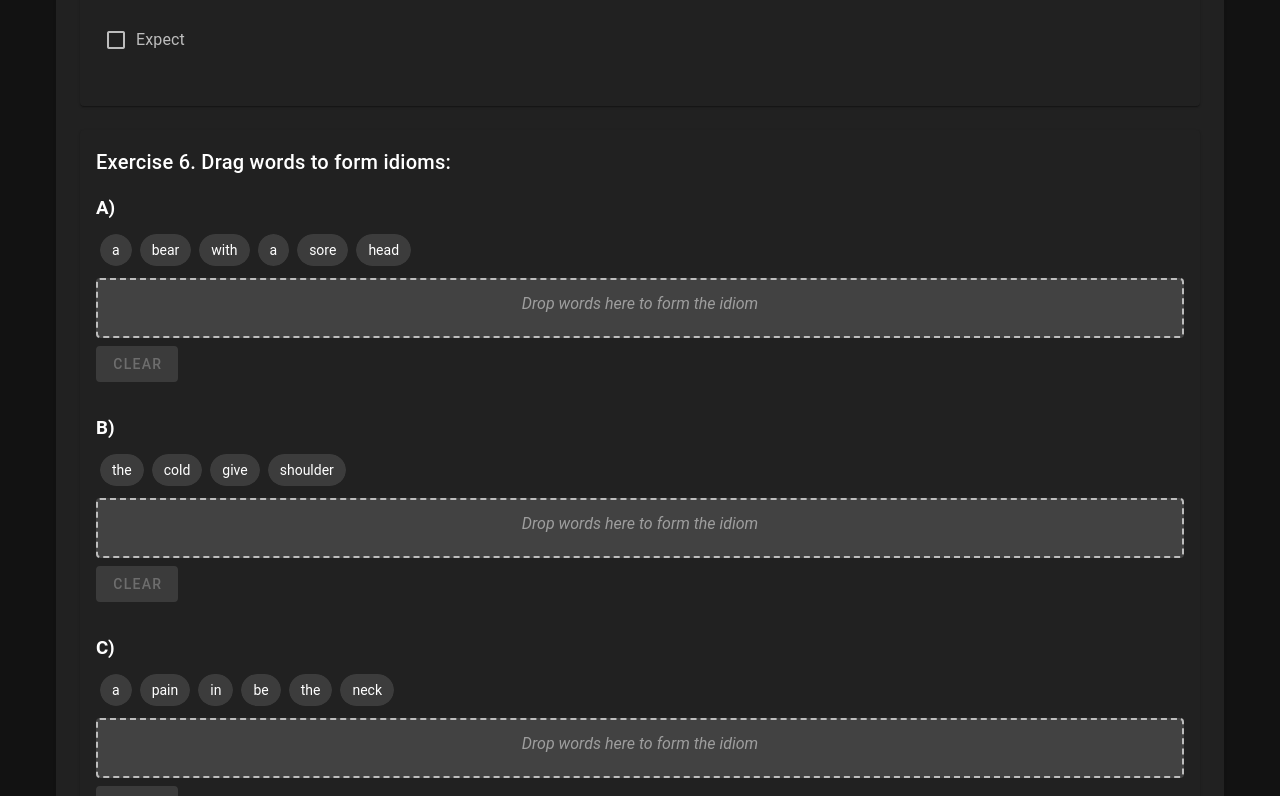
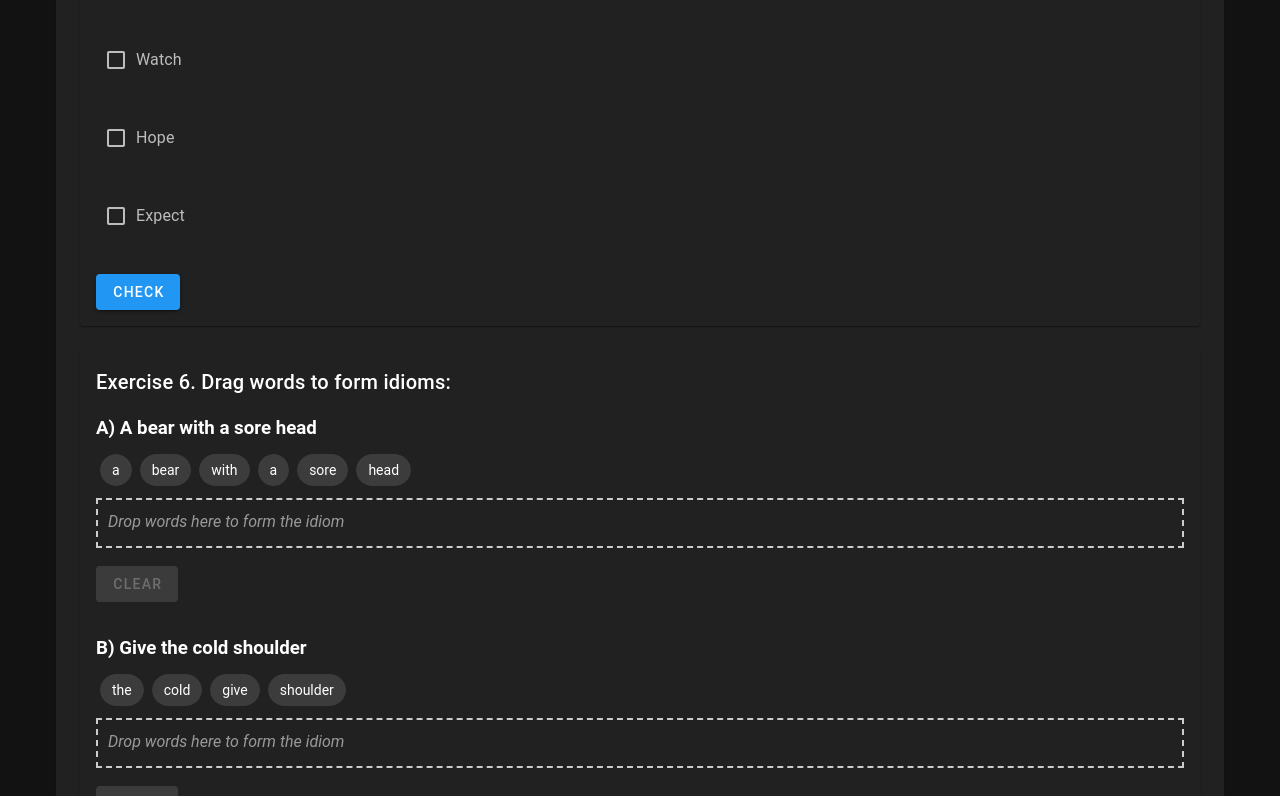
Before and after one commit to Svencap/Project-X, a Vue app: page / in a window 1280 px wide. Shown: the part 1780-2576 px from the top of the page. Built offline with nearby package versions, Linux system fonts and the light colour scheme.

Commit message:
add unique check answers

```diff
--- a/src/components/TestComponent.vue
+++ b/src/components/TestComponent.vue
@@ -11,6 +11,10 @@
           <v-radio label="[peɪnt]" value="b"></v-radio>
           <v-radio label="[paɪnt]" value="c"></v-radio>
         </v-radio-group>
+        <v-btn color="primary" @click="checkExercise(1)" class="mt-2">Check</v-btn>
+        <v-alert v-if="results.ex1 !== null" :type="results.ex1 ? 'success' : 'error'" class="mt-2">
+          {{ results.ex1 ? 'Correct!' : 'Incorrect!' }}
+        </v-alert>
       </v-card>
 
       <!-- Exercise 2 -->
@@ -21,6 +25,10 @@
           <v-radio label="Honest" value="b"></v-radio>
           <v-radio label="Admired" value="c"></v-radio>
         </v-radio-group>
+        <v-btn color="primary" @click="checkExercise(2)" class="mt-2">Check</v-btn>
+        <v-alert v-if="results.ex2 !== null" :type="results.ex2 ? 'success' : 'error'" class="mt-2">
+          {{ results.ex2 ? 'Correct!' : 'Incorrect!' }}
+        </v-alert>
       </v-card>
 
       <!-- Exercise 3 -->
@@ -33,6 +41,10 @@
           <v-radio label="Creative" value="d"></v-radio>
           <v-radio label="Well-meaning" value="e"></v-radio>
         </v-radio-group>
+        <v-btn color="primary" @click="checkExercise(3)" class="mt-2">Check</v-btn>
+        <v-alert v-if="results.ex3 !== null" :type="results.ex3 ? 'success' : 'error'" class="mt-2">
+          {{ results.ex3 ? 'Correct!' : 'Incorrect!' }}
+        </v-alert>
       </v-card>
 
       <!-- Exercise 4 -->
@@ -43,6 +55,10 @@
         <v-checkbox v-model="answers.ex4" label="Trusting" value="c"></v-checkbox>
         <v-checkbox v-model="answers.ex4" label="Moody" value="d"></v-checkbox>
         <v-checkbox v-model="answers.ex4" label="Caring" value="e"></v-checkbox>
+        <v-btn color="primary" @click="checkExercise(4)" class="mt-2">Check</v-btn>
+        <v-alert v-if="results.ex4 !== null" :type="results.ex4 ? 'success' : 'error'" class="mt-2">
+          {{ results.ex4 ? 'Correct!' : 'Incorrect!' }}
+        </v-alert>
       </v-card>
 
       <!-- Exercise 5 -->
@@ -53,6 +69,10 @@
         <v-checkbox v-model="answers.ex5" label="Watch" value="c"></v-checkbox>
         <v-checkbox v-model="answers.ex5" label="Hope" value="d"></v-checkbox>
         <v-checkbox v-model="answers.ex5" label="Expect" value="e"></v-checkbox>
+        <v-btn color="primary" @click="checkExercise(5)" class="mt-2">Check</v-btn>
+        <v-alert v-if="results.ex5 !== null" :type="results.ex5 ? 'success' : 'error'" class="mt-2">
+          {{ results.ex5 ? 'Correct!' : 'Incorrect!' }}
+        </v-alert>
       </v-card>
 
       <!-- Exercise 6 - Drag and Drop Idioms -->
@@ -60,7 +80,7 @@
         <h2 class="text-h6 mb-4">Exercise 6. Drag words to form idioms:</h2>
 
         <div v-for="(idiom, idiomKey) in idiomExercises" :key="idiomKey" class="mb-8">
-            <h3 class="subtitle-1 mb-2">{{ idiomKey.toUpperCase() }})</h3>
+          <h3 class="subtitle-1 mb-2">{{ idiomKey.toUpperCase() }}) {{idiom.description}}</h3>
           <div class="d-flex flex-wrap mb-2">
             <v-chip
               v-for="(word, wordIndex) in idiom.words"
@@ -95,6 +115,10 @@
             Clear
           </v-btn>
         </div>
+        <v-btn color="primary" @click="checkExercise(6)" class="mt-2">Check</v-btn>
+        <v-alert v-if="results.ex6 !== null" :type="results.ex6 ? 'success' : 'error'" class="mt-2">
+          {{ results.ex6 ? 'Correct!' : 'Incorrect!' }}
+        </v-alert>
       </v-card>
 
       <!-- Exercise 7 -->
@@ -107,6 +131,10 @@
         <v-checkbox v-model="answers.ex7" label="Bloomed" value="e"></v-checkbox>
         <v-checkbox v-model="answers.ex7" label="Sell" value="f"></v-checkbox>
         <v-checkbox v-model="answers.ex7" label="Draw" value="g"></v-checkbox>
+        <v-btn color="primary" @click="checkExercise(7)" class="mt-2">Check</v-btn>
+        <v-alert v-if="results.ex7 !== null" :type="results.ex7 ? 'success' : 'error'" class="mt-2">
+          {{ results.ex7 ? 'Correct!' : 'Incorrect!' }}
+        </v-alert>
       </v-card>
 
       <!-- Exercise 8 -->
@@ -125,6 +153,10 @@
           <v-select v-model="answers.ex8_5" :items="options.ex8_5" class="d-inline-block" style="width: 150px;"></v-select>
           spirit sparked inspiration in everyone around her, reminding them that art has the power to transform even the most ordinary experiences.
         </p>
+        <v-btn color="primary" @click="checkExercise(8)" class="mt-2">Check</v-btn>
+        <v-alert v-if="results.ex8 !== null" :type="results.ex8 ? 'success' : 'error'" class="mt-2">
+          {{ results.ex8 ? 'Correct!' : 'Incorrect!' }}
+        </v-alert>
       </v-card>
 
       <!-- Exercise 9 -->
@@ -137,8 +169,11 @@
           <v-radio label="ooooO" value="d"></v-radio>
           <v-radio label="Ooooo" value="e"></v-radio>
         </v-radio-group>
+        <v-btn color="primary" @click="checkExercise(9)" class="mt-2">Check</v-btn>
+        <v-alert v-if="results.ex9 !== null" :type="results.ex9 ? 'success' : 'error'" class="mt-2">
+          {{ results.ex9 ? 'Correct!' : 'Incorrect!' }}
+        </v-alert>
       </v-card>
-
 
       <!-- Exercise 10 -->
       <v-card outlined class="mb-6 pa-4">
@@ -159,8 +194,11 @@
             <v-radio label="sharp" value="b"></v-radio>
           </v-radio-group>
         </div>
+        <v-btn color="primary" @click="checkExercise(10)" class="mt-2">Check</v-btn>
+        <v-alert v-if="results.ex10 !== null" :type="results.ex10 ? 'success' : 'error'" class="mt-2">
+          {{ results.ex10 ? 'Correct!' : 'Incorrect!' }}
+        </v-alert>
       </v-card>
-
 
       <!-- Exercise 11 -->
       <v-card outlined class="mb-6 pa-4">
@@ -178,27 +216,11 @@
         <v-checkbox v-model="answers.ex11_2" label="Was the movie comical?" value="a"></v-checkbox>
         <v-checkbox v-model="answers.ex11_2" label="Why did the movie make you laugh?" value="b"></v-checkbox>
         <v-checkbox v-model="answers.ex11_2" label="What was the movie?" value="c"></v-checkbox>
+        <v-btn color="primary" @click="checkExercise(11)" class="mt-2">Check</v-btn>
+        <v-alert v-if="results.ex11 !== null" :type="results.ex11 ? 'success' : 'error'" class="mt-2">
+          {{ results.ex11 ? 'Correct!' : 'Incorrect!' }}
+        </v-alert>
       </v-card>
-
-        <v-btn color="primary" @click="checkAnswers" large class="check-btn">Check Answers</v-btn>
-
-        <v-dialog v-model="resultsDialog" width="500">
-          <v-card>
-            <v-card-title class="text-h5">Your Results</v-card-title>
-            <v-card-text>
-              <div v-for="(result, index) in results" :key="index">
-                <p :class="result.correct ? 'success--text' : 'error--text'">
-                  Exercise {{ index + 1 }}: {{ result.correct ? 'Correct' : 'Incorrect' }}
-                </p>
-              </div>
-              <p class="text-h6 mt-4">Total score: {{ score }}/8</p>
-            </v-card-text>
-            <v-card-actions>
-              <v-spacer></v-spacer>
-              <v-btn color="primary" text @click="resultsDialog = false">Close</v-btn>
-            </v-card-actions>
-          </v-card>
-        </v-dialog>
     </v-card>
   </v-container>
 </template>
@@ -276,15 +298,25 @@
         ex8_3: 'thoughtful',
         ex8_4: 'dedicated',
         ex8_5: 'Creative',
-          ex9: 'c', // ooOoo
-          ex10_1: 'a', // Fashion Trendy
-          ex10_2: 'b',  // Eyes sharp
+        ex9: 'c',
+        ex10_1: 'a',
+        ex10_2: 'b',
         ex11_1: ['a'],
         ex11_2: ['c']
       },
-        results: [],
-        score: 0,
-        resultsDialog: false,
+      results: {
+        ex1: null,
+        ex2: null,
+        ex3: null,
+        ex4: null,
+        ex5: null,
+        ex6: null,
+        ex7: null,
+        ex8: null,
+        ex9: null,
+        ex10: null,
+        ex11: null
+      },
       draggedWord: null,
       draggedIdiomKey: null
     }
@@ -318,47 +350,53 @@
       this.answers[field] = '';
     },
 
-      checkAnswers() {
-        this.results = [];
-        this.score = 0;
-
-        const exercises = [
-          // Exercise 1
-          this.answers.ex1 === this.correctAnswers.ex1,
-          // Exercise 2
-          this.answers.ex2 === this.correctAnswers.ex2,
-          // Exercise 3
-          this.answers.ex3 === this.correctAnswers.ex3,
-          // Exercise 4
-          JSON.stringify([...this.answers.ex4].sort()) === JSON.stringify(this.correctAnswers.ex4.sort()),
-          // Exercise 5
-          JSON.stringify([...this.answers.ex5].sort()) === JSON.stringify(this.correctAnswers.ex5.sort()),
-          // Exercise 6
-          this.checkIdiomAnswers(),
-          // Exercise 7
-          JSON.stringify([...this.answers.ex7].sort()) === JSON.stringify(this.correctAnswers.ex7.sort()),
-          // Exercise 8
-          this.answers.ex8_1 === this.correctAnswers.ex8_1 &&
+    checkExercise(exerciseNumber) {
+      switch(exerciseNumber) {
+        case 1:
+          this.results.ex1 = this.answers.ex1 === this.correctAnswers.ex1;
+          break;
+        case 2:
+          this.results.ex2 = this.answers.ex2 === this.correctAnswers.ex2;
+          break;
+        case 3:
+          this.results.ex3 = this.answers.ex3 === this.correctAnswers.ex3;
+          break;
+        case 4:
+          this.results.ex4 = JSON.stringify([...this.answers.ex4].sort()) ===
+                            JSON.stringify(this.correctAnswers.ex4.sort());
+          break;
+        case 5:
+          this.results.ex5 = JSON.stringify([...this.answers.ex5].sort()) ===
+                            JSON.stringify(this.correctAnswers.ex5.sort());
+          break;
+        case 6:
+          this.results.ex6 = this.checkIdiomAnswers();
+          break;
+        case 7:
+          this.results.ex7 = JSON.stringify([...this.answers.ex7].sort()) ===
+                            JSON.stringify(this.correctAnswers.ex7.sort());
+          break;
+        case 8:
+          this.results.ex8 = this.answers.ex8_1 === this.correctAnswers.ex8_1 &&
                             this.answers.ex8_2 === this.correctAnswers.ex8_2 &&
                             this.answers.ex8_3 === this.correctAnswers.ex8_3 &&
                             this.answers.ex8_4 === this.correctAnswers.ex8_4 &&
-          this.answers.ex8_5 === this.correctAnswers.ex8_5,
-          // Exercise 9
-          this.answers.ex9 === this.correctAnswers.ex9,
-          // Exercise 10
-          this.answers.ex10_1 === this.correctAnswers.ex10_1 &&
-          this.answers.ex10_2 === this.correctAnswers.ex10_2,
-          // Exercise 11
-          JSON.stringify([...this.answers.ex11_1].sort()) === JSON.stringify(this.correctAnswers.ex11_1.sort()) &&
-          JSON.stringify([...this.answers.ex11_2].sort()) === JSON.stringify(this.correctAnswers.ex11_2.sort())
-        ];
-
-        exercises.forEach(correct => {
-          this.results.push({ correct });
-          if (correct) this.score++;
-        });
-
-        this.resultsDialog = true;
+                            this.answers.ex8_5 === this.correctAnswers.ex8_5;
+          break;
+        case 9:
+          this.results.ex9 = this.answers.ex9 === this.correctAnswers.ex9;
+          break;
+        case 10:
+          this.results.ex10 = this.answers.ex10_1 === this.correctAnswers.ex10_1 &&
+                            this.answers.ex10_2 === this.correctAnswers.ex10_2;
+          break;
+        case 11:
+          this.results.ex11 = JSON.stringify([...this.answers.ex11_1].sort()) ===
+                            JSON.stringify(this.correctAnswers.ex11_1.sort()) &&
+                            JSON.stringify([...this.answers.ex11_2].sort()) ===
+                            JSON.stringify(this.correctAnswers.ex11_2.sort());
+          break;
+      }
     },
 
     checkIdiomAnswers() {
@@ -374,68 +412,24 @@
 }
 </script>
 
-  <style lang="scss">
+<style scoped>
 .drop-zone {
-    min-height: 60px;
-    border: 2px dashed #bdbdbd;
-    border-radius: 4px;
-    padding: 12px;
-    margin-top: 8px;
-    background-color: #424242;
-    transition: all 0.5s;
-  }
-
-  .drop-zone:hover {
-    background-color: #eeeeee;
-    color: #111;
+  min-height: 50px;
+  border: 2px dashed #ccc;
+  padding: 10px;
+  margin-bottom: 10px;
 }
 
 .placeholder-text {
-    color: #9e9e9e;
+  color: #999;
   font-style: italic;
-    text-align: center;
 }
 
 .idiom-text {
-    font-weight: 500;
-    text-align: center;
-  }
-
-  .draggable-chip {
-    cursor: grab;
-    user-select: none;
-    transition: all 0.2s;
-  }
-
-  .draggable-chip:active {
-    cursor: grabbing;
-    transform: scale(1.05);
-    box-shadow: 0 3px 5px rgba(0,0,0,0.2);
+  font-weight: bold;
 }
 
 .clear-btn {
-    transition: all 0.3s;
-  }
-
-  .check-btn {
-    margin-top: 20px;
-  }
-
-  .success--text {
-    color: #4CAF50;
-    font-weight: 500;
-  }
-
-  .error--text {
-    color: #F44336;
-    font-weight: 500;
-  }
-
-  .v-card {
-    transition: all 0.3s;
-  }
-
-  .v-card:hover {
-    box-shadow: 0 4px 8px rgba(0,0,0,0.1);
+  margin-right: 10px;
 }
 </style>
```
Lines whose indentation alone changed are shown as unchanged.
